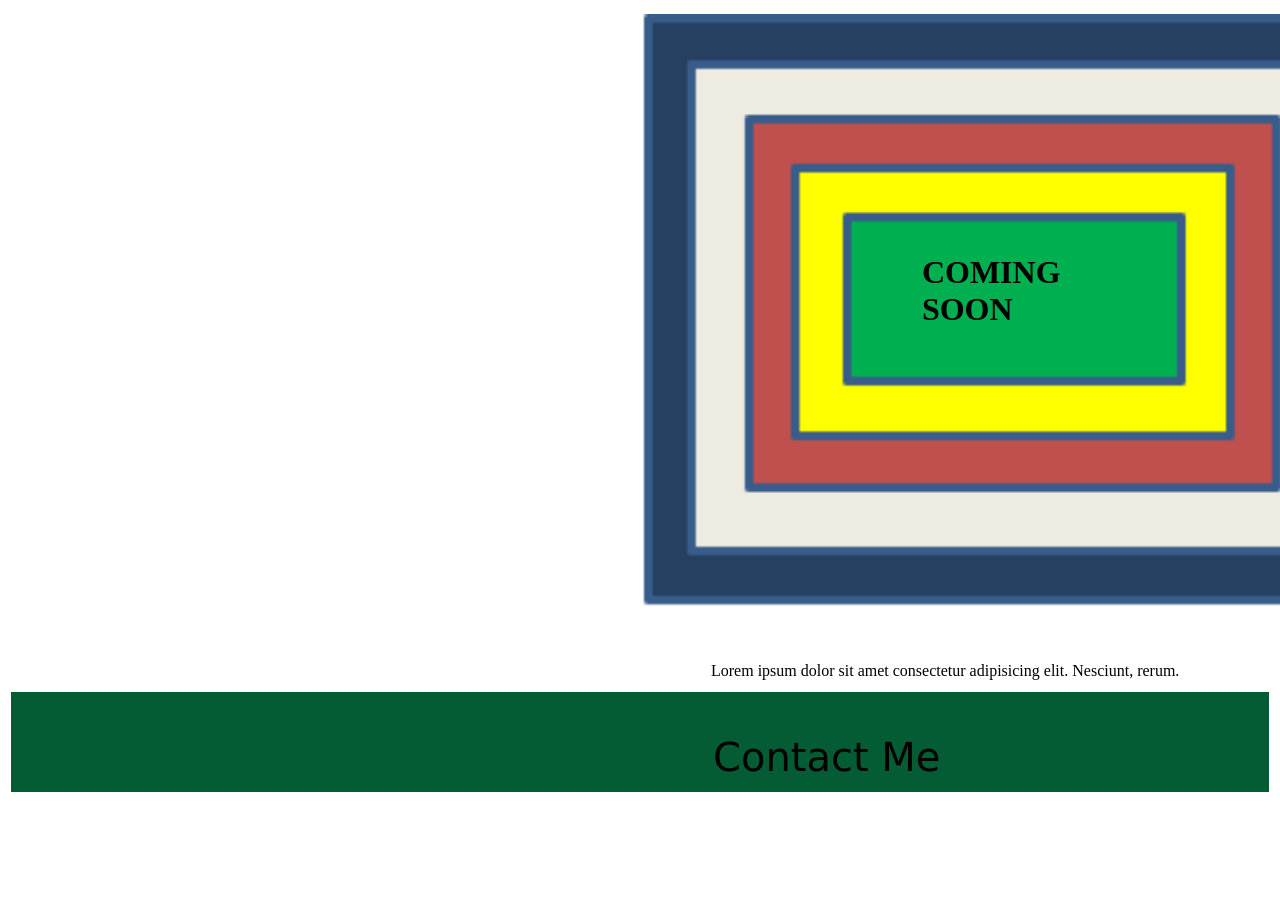
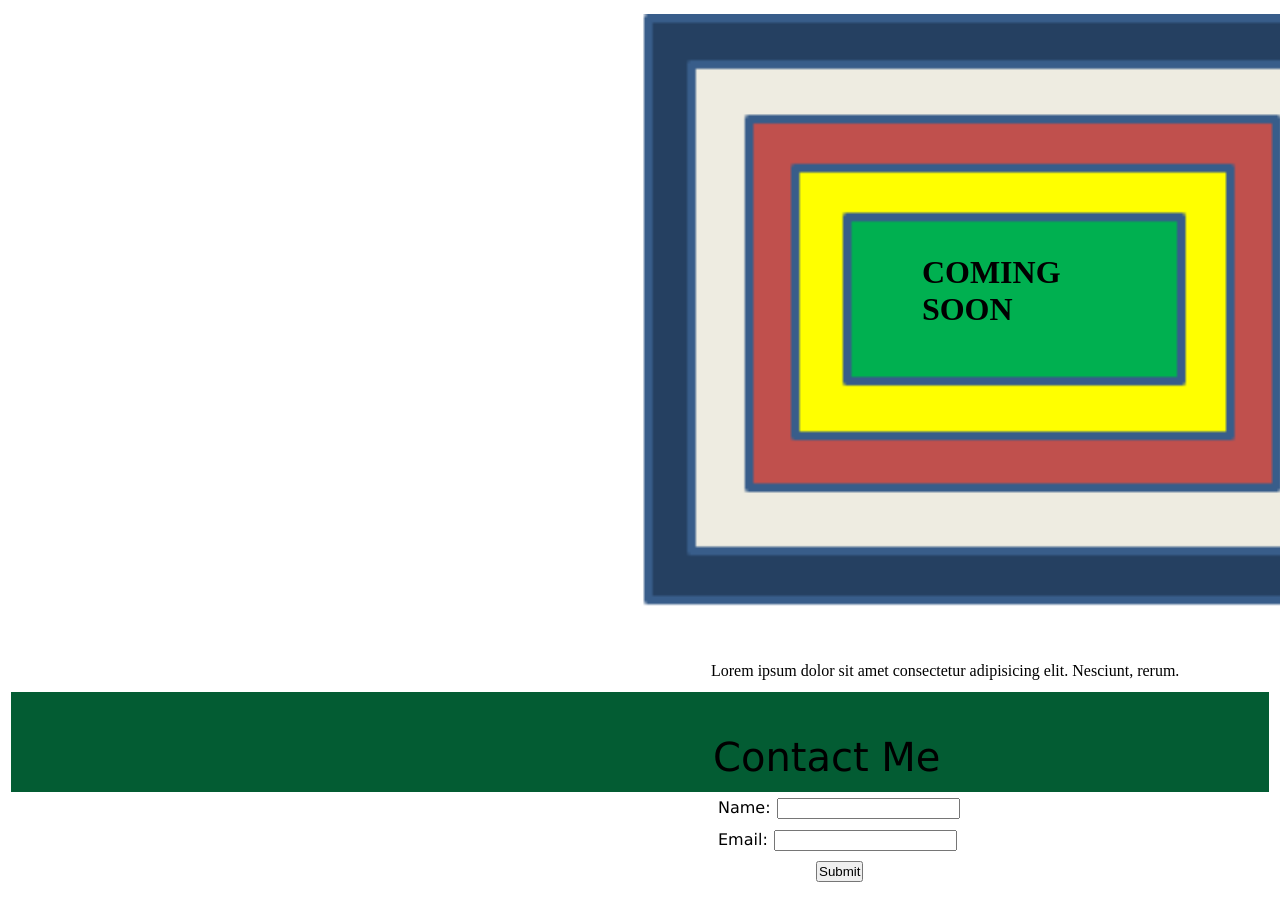
Before and after one commit to Alien-oyi/get-init, a plain HTML site: page index.html in a window 1280 px wide. Shown: the part 131-1029 px from the top of the page. Before the commit the page ends 934 px from the top, so only its background shows below. Drawn offline with Linux system fonts and the light colour scheme.

Commit message:
add form

```diff
--- a/index.html
+++ b/index.html
@@ -33,7 +33,17 @@
         <p>Lorem ipsum dolor sit amet consectetur adipisicing elit. Nesciunt, rerum.</p>
     <footer>
         <div class="contact"><p>Contact Me</p></div>
+        <form class="form">
+            <div class="contact-form">
+                <label>Name:</label>
+                <input type="text" name="name">
+            </div>
+            <div class="contact-form">
+                <label>Email:</label>
+                <input type="text" name="Email">
+            </div>
+            <input class="button" type="submit" value="Submit" name="">
+        </form>
     </footer>
-
 </body>
 </html>
--- a/style.css
+++ b/style.css
@@ -75,3 +75,19 @@ figcaption {
        margin-left: -450px;
        margin-top:240px;
 }
+.form {
+    padding: 5px;
+}
+.contact-form {
+    padding-bottom: 10px;
+    font-size: 100%;
+    position: relative;
+    right: 100px;
+}
+.form label {
+    display: inline;
+}
+.button {
+    position: relative;
+    margin-left: 800px;
+}
```
